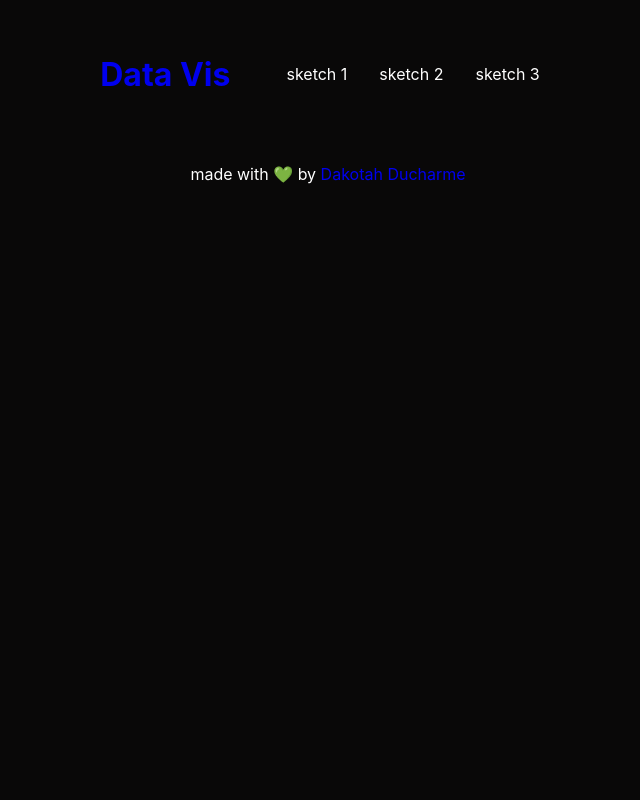
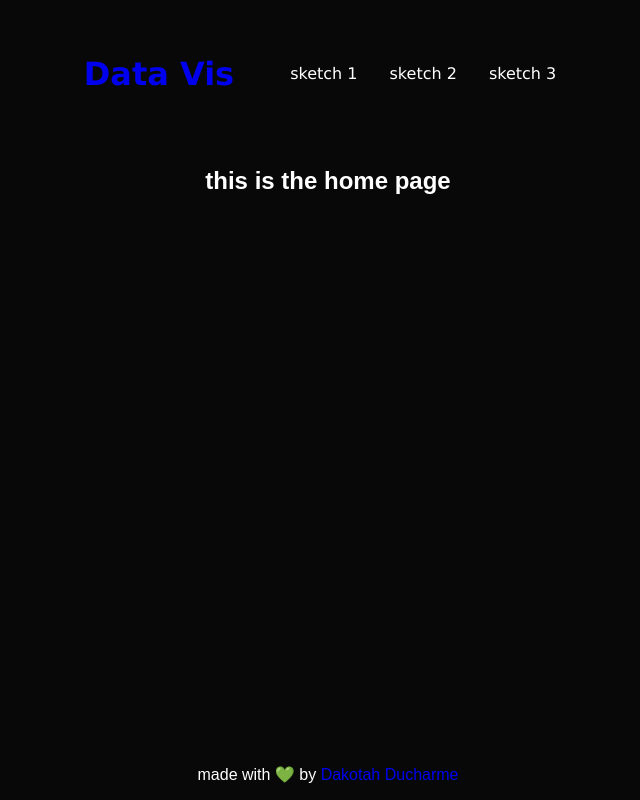
Before and after one commit to dakotahducharme/p5-showcase, a React (Create React App) app in the folder p5-frontend/: page / in a window 1280 px wide. Shown: the whole page, without its empty margins (312-952 px from the left). Built offline with nearby package versions, Linux system fonts and the light colour scheme.

Commit message:
Fixed sketch #1

```diff
--- a/p5-frontend/src/App.css
+++ b/p5-frontend/src/App.css
@@ -1,24 +1,27 @@
+
+
 .App {
   text-align: center;
+  font-family: "Geneva";
 }
 
 body {
   background-color: #090808;
   color: white;
-  margin: 0;
   display: flex;
   flex-direction: column;
+  min-height: 100vh;
+  margin: auto ;
+  /* font-family: "Geneva"; */
+  font-family: "Antonio", sans-serif;
 }
 a {
   text-decoration: none;
+
 }
 
 a:visited {
   color: white;
-}
-
-a: {
-  color: #939;
 }
 
 a:hover {
@@ -38,6 +41,7 @@ header {
   padding: 2em;
   justify-content: center;
   color: white;
+  font-family: "Geneva";
 }
  li a{
    display: flex;
@@ -53,9 +57,20 @@ header {
  }
 
  footer {
+   display: flex;
    text-align: center;
-   display: flex;
-   justify-content: center;
+   /* align-items: center; */
+  /* margin-top: auto; */
+  position: absolute;
+  justify-content: center;
+  bottom: 0;
+  width: 100%;
+  }
 
+  h2 {
+    text-align: center;
+  }
 
-  }
+  /* @media screen {
+
+  } */
--- a/p5-frontend/src/index.css
+++ b/p5-frontend/src/index.css
@@ -1,8 +1,9 @@
 body {
   margin: 0;
-  font-family: -apple-system, BlinkMacSystemFont, 'Segoe UI', 'Roboto', 'Oxygen',
+  /* font-family: -apple-system, BlinkMacSystemFont, 'Segoe UI', 'Roboto', 'Oxygen',
     'Ubuntu', 'Cantarell', 'Fira Sans', 'Droid Sans', 'Helvetica Neue',
-    sans-serif;
+    sans-serif; */
+    font-family: "Geneva";
   -webkit-font-smoothing: antialiased;
   -moz-osx-font-smoothing: grayscale;
 }
--- a/p5-frontend/src/index.js
+++ b/p5-frontend/src/index.js
@@ -9,12 +9,13 @@ import Sketch1 from './routes/Sketch1';
 import Sketch2 from './routes/Sketch2';
 import Sketch3 from './routes/Sketch3';
 import Footer from './Footer';
+import Home from './routes/Home';
 
 const root = ReactDOM.createRoot(document.getElementById('root'));
 root.render(
   <BrowserRouter>
     <Routes>
-      <Route path="/" element={<App />} />
+      <Route path="/" element={<Home />} />
       <Route path="/sketch1" element={<Sketch1 />} />
       <Route path="/sketch2" element={<Sketch2 />} />
       <Route path="/sketch3" element={<Sketch3 />} />
--- a/p5-frontend/src/routes/Home.jsx
+++ b/p5-frontend/src/routes/Home.jsx
@@ -0,0 +1,13 @@
+import React from "react";
+import App from "../App";
+
+function Home () {
+    return(
+        <div>
+            <App></App>
+            <h2>this is the home page</h2>
+        </div>
+    )
+}
+
+export default Home;
--- a/p5-frontend/src/routes/Sketch1.jsx
+++ b/p5-frontend/src/routes/Sketch1.jsx
@@ -1,73 +1,98 @@
 import React from "react";
 import App from "../App";
 import Sketch from "react-p5"
+import p5Types from "p5";
+// import * as p5 from "p5"
 
 let t;
 let x;
-let y
+let y;
+
+// function sketch (p5) {
+//     const setup = (p5, canvasParentRef) => {
+//         p5.createCanvas(720, 720).parent(canvasParentRef);
+//         p5.stroke(255);
+//         p5.fill(255);
+//         p5.background(0)
+//     }
+
+//     const draw = (p5) => {
+//         p5.image(p5.lineModule, 0, 0, 5, p5.moduleSize);
+
+//         if (p5.mouseIsPressed && p5.mouseButton == p5.LEFT){
+//             let d = p5.dist(x, y, p5.mouseX, p5.mouseY);
+//             if (d > p5.stepSize) {
+//                 let angle = p5.atan2(p5.mouseY - y, p5.mouseX - x);
+
+//                 p5.push();
+//                 p5.translate(p5.mouseX, p5.mouseY);
+//                 p5.rotate(angle + 3.1459);
+//                 p5.ellipse(0, 0, 5, 5);
+//                 p5.image(p5.lineModule, 0, 0, d, p5.moduleSize);
+//                 p5.pop();
+//                 x = x + p5.cos(angle) * p5.stepSize;
+//                 y = y + p5.sin(angle) * p5.stepSize;
+//             }
+//         }
+//     }
+
+// }
 
 function Sketch1 (p) {
 
-    const setup = (p5, canvasParentRef) => {
-        p5.createCanvas(720, 720).parent(canvasParentRef);
-        p5.stroke(255);
-        p5.fill(255);
-        p5.background(0)
+    function randomColor (p5) {
+
+        const r = p5.random(255)
+        const g = p5.random(255)
+        const b = p5.random(255)
+        return [r, g, b]
     }
 
-    const draw = (p5) => {
-        p5.image(p5.lineModule, 0, 0, 5, p5.moduleSize);
-
-        // if (p5.mouseIsPressed && p5.mouseButton == p5.LEFT){
-        //     let d = p5.dist(x, y, p5.mouseX, p5.mouseY);
-        //     if (d > p5.stepSize) {
-        //         let angle = p5.atan2(p5.mouseY - y, p5.mouseX - x);
-
-        //         p5.push();
-        //         p5.translate(p5.mouseX, p5.mouseY);
-        //         p5.rotate(angle + 3.1459);
-        //         p5.ellipse(0, 0, 5, 5);
-        //         p5.image(p5.lineModule, 0, 0, d, p5.moduleSize);
-        //         p5.pop();
-
-        //         x = x + p5.cos(angle) * p5.stepSize;
-        //         y = y + p5.sin(angle) * p5.stepSize;
-        //     }
-        // }
+    function setup (p5, canvasParentRef) {
+        p5.createCanvas(720, 720).parent(canvasParentRef);
+        p5.background(...randomColor(p5));
     }
 
-    // const setup = (p5, canvasParentRef) => {
-    //     p5.createCanvas(720, 720).parent(canvasParentRef);
-    //     p5.stroke(0, 15);
-    //     p5.noFill();
-    //     p5.background(255);
-    // }
-
-    // const draw = (p5) => {
-    //     let twoPi = p5.TWO_PI;
-
-    //     p5.translate(p5.width / 2, p5.height / 2);
-    //     p5.beginShape();
-    //     for(let i=0; i < 200; i++){
-    //         let ang = p5.map(i, 0, 200, 0, 6.28);
-    //         let rad = 200 * p5.noise(i * 0.01, t * 0.005);
-    //         let x = rad * p5.cos(ang);
-    //         let y = rad * p5.sin(ang);
-    //         p5.curveVertex(x, y);
-    //     }
-    //     p5.endShape(p5.CLOSE);
-    //     t += 1;
-    //     if (p5.frameCount % 600 == 0) {
-    //         p5.background(255);
-    //       }
+    function draw (p5) {
+        // let smallFlowerX = flowerX / 2
+        // let smallFlowerY = flowerY / 2;
 
 
 
-        // const r = p5.random(255)
-        // const g = p5.random(255)
-        // const b = p5.random(255)
+//////////////////////////////////////////////////////
+        //adding random flowers
 
-    // }
+        let randFlowerX = p5.random(0, p5.width)
+        let randFlowerY = p5.random(0, p5.height)
+        let randPetalSize = p5.random(40, 240)
+        let randPetalDistance = randPetalSize /2
+
+
+        p5.fill(...randomColor(p5));
+
+
+          //upper left petal~
+          p5.circle(randFlowerX - randPetalDistance, randFlowerY - randPetalDistance, randPetalSize)
+
+          //upper right petal~
+          p5.circle(randFlowerX + randPetalDistance, randFlowerY - randPetalDistance, randPetalSize)
+
+           //bottom left petal~
+         p5.circle(randFlowerX - randPetalDistance, randFlowerY + randPetalDistance, randPetalSize)
+
+          //bottom right petal~
+          p5.circle(randFlowerX + randPetalDistance, randFlowerY + randPetalDistance, randPetalSize)
+
+         //center petal
+
+         p5.fill(...randomColor(p5));
+         p5.circle(randFlowerX, randFlowerY, randPetalSize);
+
+
+        p5.frameRate(10)
+
+    }
+
 
     return (
         <div>
--- /dev/null
+++ b/package.json
@@ -0,0 +1,6 @@
+{
+  "dependencies": {
+    "@fontsource/antonio": "^4.5.8",
+    "p5": "^1.4.2"
+  }
+}
```
Also changed, not shown: p5-frontend/src/routes/Sketch4.jsx (added), 1 other file (tests, documents, lock files or other folders).
